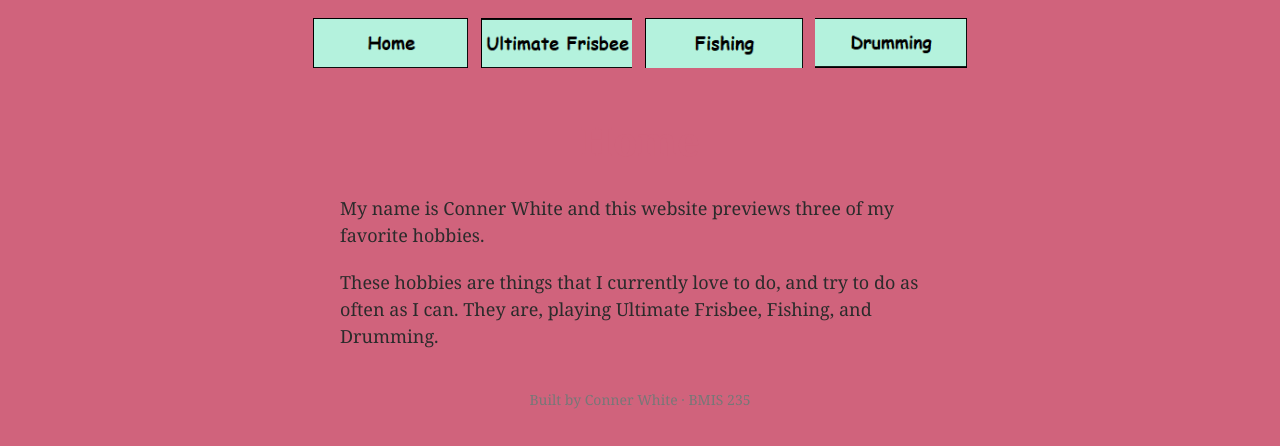
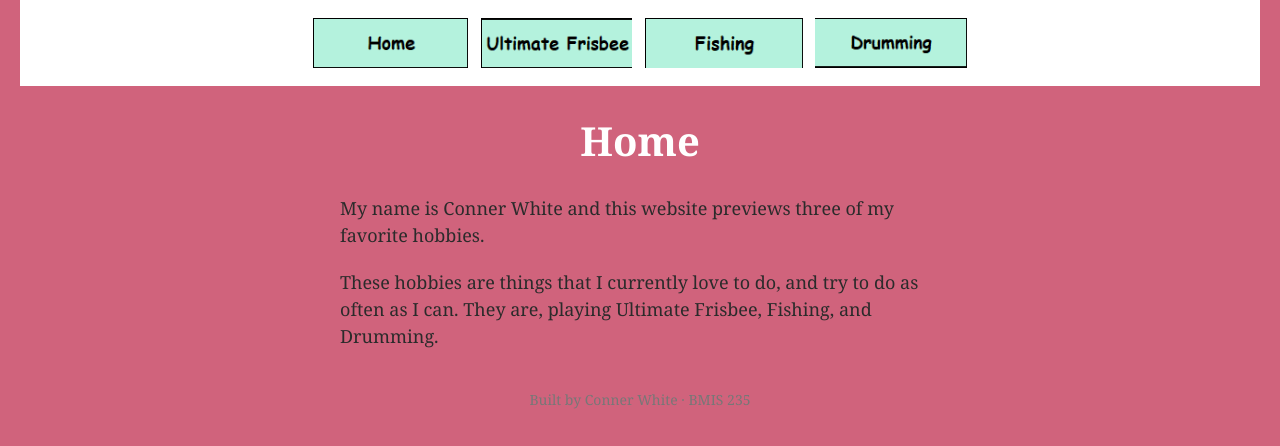
Before and after one commit to cwhite10-VOO/bmis235-html-3, a plain HTML site: page index.html in a window 1280 px wide. Drawn offline with Linux system fonts and the light colour scheme.

Commit message:
Update styles white

```diff
--- a/styles.css
+++ b/styles.css
@@ -19,7 +19,7 @@ body {
 
 /* the menu at the top of every page */
 nav {
-    background-color: #D0637C;
+    background-color: #FFFFFF;
     padding: 14px;
     text-align: center;
 }
@@ -39,7 +39,7 @@ nav a {
 }
 
 h1 {
-    color: #D0637C;
+    color: #FFFFFF;
     text-align: center;
     font-size: 40px;
 }
```
